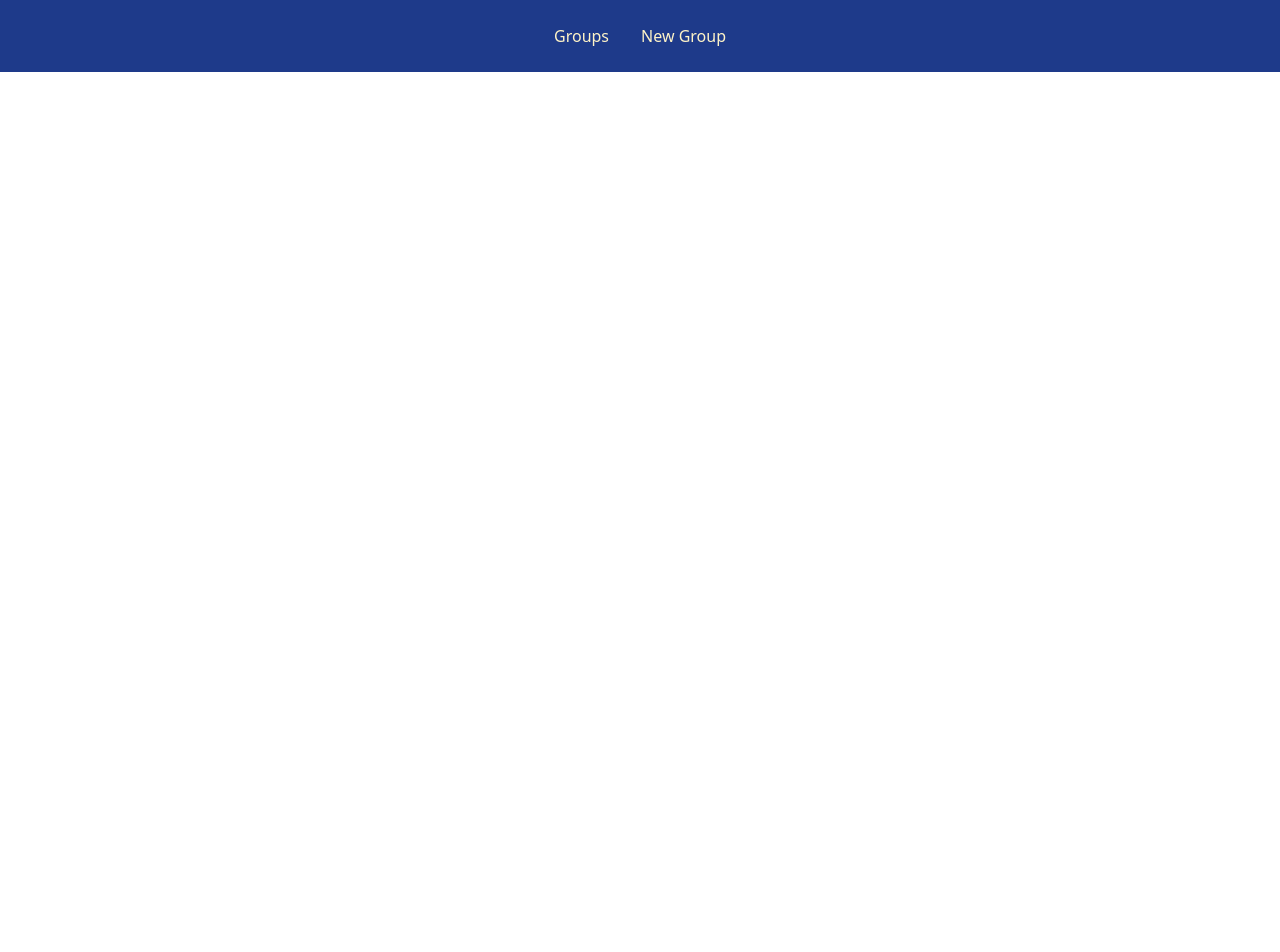
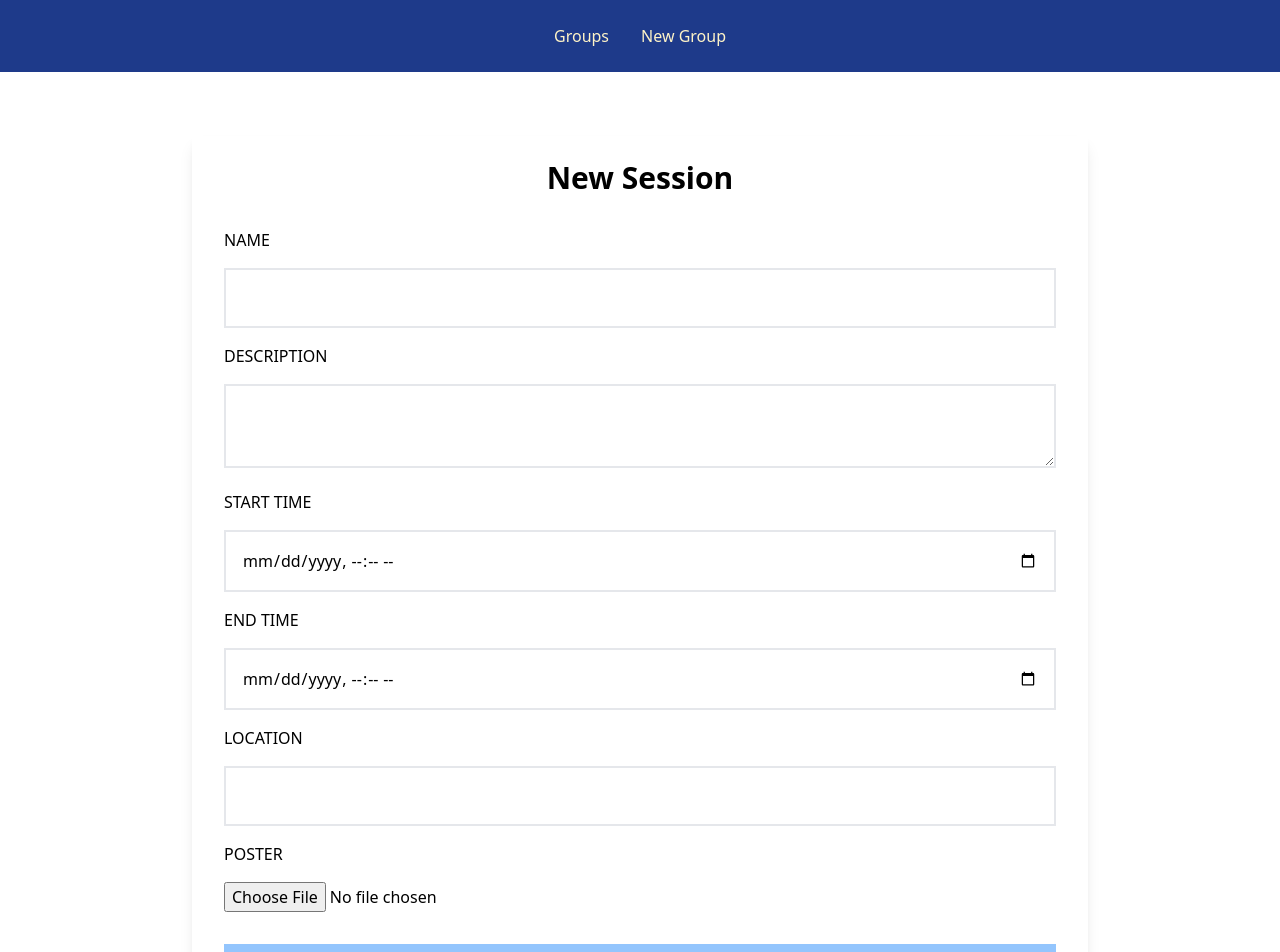
Before and after one commit to antromo741/tutor-react-client, a React (Create React App) app: page /groups/1/sessions/new in a window 1280 px wide. Shown: the top 952 px of the page. Before the commit the page ends 800 px from the top, so only its background shows below. Built offline with nearby package versions, Linux system fonts and the light colour scheme.

Commit message:
added a handle submit and styled the form, trying to get it to send data to api

```diff
--- a/src/App.js
+++ b/src/App.js
@@ -7,6 +7,7 @@ import {
 } from "react-router-dom";
 import GroupsIndexContainer from "./containers/GroupsIndexContainer";
 import GroupFormContainer from "./containers/GroupFormContainer";
+import NewSessionContainer from "./containers/NewSessionContainer";
 
 function App() {
   return (
@@ -35,7 +36,7 @@ function App() {
             <GroupsIndexContainer />
           </Route>
           <Route path="/groups/new" component={GroupFormContainer} />
-
+          <Route path="/groups/:groupId/sessions/new" component={NewSessionContainer} />
         </Switch>
       </Router>
     </div>
--- a/src/containers/NewSessionContainer.js
+++ b/src/containers/NewSessionContainer.js
@@ -1,30 +1,74 @@
 import React, { Component } from "react";
 
 export default class NewSessionContainer extends Component {
+    handleSubmit= (e) => {
+        e.preventDefault();
+    }
+
     render() {
         return (
-            <form className="max-w-6xl w-3/4 mx-auto shadow">
-                <fieldset className="">
-                    <label className="">Name</label>
-                </fieldset>
-                <fieldset className="">
-                    <label className="">Description</label>
-                </fieldset>
-                <fieldset className="">
-                    <label className="">Start Time</label>
-                </fieldset>
-                <fieldset className="">
-                    <label className="">End Time</label>
-                </fieldset>
-                <fieldset className="">
-                    <label className="">Location</label>
-                </fieldset>
-                <fieldset className="">
-                    <label className="">Posters</label>
-                </fieldset>
+        <form className="max-w-4xl w-11/12 mx-auto mt-16 shadow-lg px-8 py-6">
+            <h1 className="text-3xl text-center font-semibold mb-8">New Session</h1>
+            <fieldset className="">
+                <label for="name" className="block uppercase">Name</label>
+                <input
+                    type="text"
+                    name="name"
+                    id="name"
+                    className="w-full border-2 p-4 my-4"
+                />
+            </fieldset>
 
+            <fieldset className="">
+                <label for="description" className="block uppercase">Description</label>
+                <textarea
+                    className="w-full border-2 p-4 my-4"
+                    name="description"
+                    id="description"
+                ></textarea>
+            </fieldset>
 
-            </form>
-        )
+            <fieldset className="">
+                <label for="start_time" className="block uppercase">Start Time</label>
+                <input
+                    type="datetime-local"
+                    name="start_time"
+                    id="start_time"
+                    className="w-full border-2 p-4 my-4"
+                />
+            </fieldset>
+
+            <fieldset className="">
+                <label for="end_time" className="block uppercase">End Time</label>
+                <input
+                    type="datetime-local"
+                    name="end_time"
+                    id="end_time"
+                    className="w-full border-2 p-4 my-4"
+                />
+            </fieldset>
+
+            <fieldset className="">
+                <label className="block uppercase">Location</label>
+                <input
+                    type="text"
+                    name="location"
+                    id="location"
+                    className="w-full border-2 p-4 my-4"
+                />
+            </fieldset>
+
+            <fieldset className="">
+                <label className="block uppercase">Poster</label>
+                <input type="file" className="w-full my-4" />
+            </fieldset>
+
+            <button
+                type="submit"
+                className="w-full p-4 bg-blue-300 mt-4 hover:bg-blue-400 transition-all duration-200">
+                    Add Session
+            </button>
+        </form>
+    );
     }
-}
+    }
```
